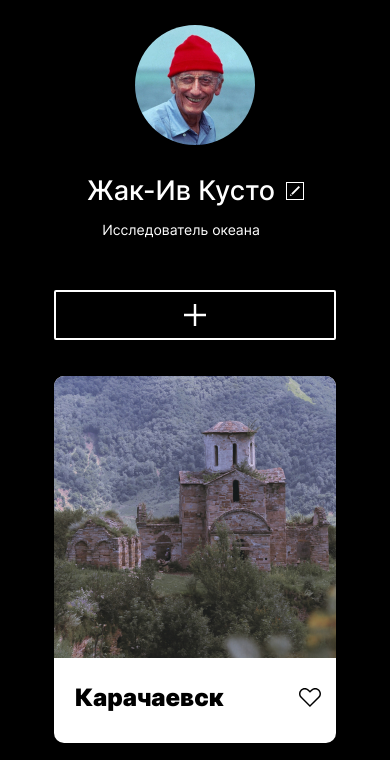
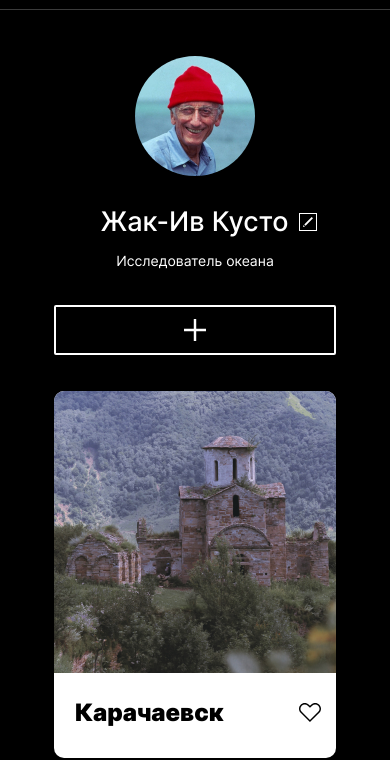
Before and after one commit to Ne-skrooomnaya/mesto, a plain HTML site: page index.html in a window 390 px wide. Shown: the part 74-834 px from the top of the page. Drawn offline with Linux system fonts and the light colour scheme.

Commit message:
3_проверка

```diff
--- a/blocks/avatar/__image/avatar__image.css
+++ b/blocks/avatar/__image/avatar__image.css
@@ -8,9 +8,16 @@
     margin-right: 30px;
 }
 
+@media screen and (max-width: 1023px) {
+    .avatar__image {
+        margin-left: 27px;
+    }
+}
+
 @media screen and (max-width: 767px) {
     .avatar__image {
         text-align: center;
         margin-right: 0px;
+        margin-left: 0px;
     }
 }
--- a/blocks/header/__logo/header__logo.css
+++ b/blocks/header/__logo/header__logo.css
@@ -2,12 +2,14 @@
     margin: 0;
     max-width: 142px;
     height: 33px;
+    margin-bottom: 41px;
 }
 
-@media screen and (max-width: 900px) {
+@media screen and (max-width: 1023px) {
     .header__logo {
         max-width: 104px;
         height: 24px;
         margin-left: 27px;
+        margin-bottom: 31px;
     }
 }
--- a/blocks/profile/__edit-button/profile__edit-button.css
+++ b/blocks/profile/__edit-button/profile__edit-button.css
@@ -11,7 +11,7 @@
     background-repeat: no-repeat;
     background-position: center;
     transition: .3s;
-    order: 1;
+    order: 2;
     cursor: pointer;
 }
 
@@ -23,5 +23,6 @@
     .profile__edit-button {
             width: 18px;
             height: 18px;
+            margin-right: 19px;
     }
 }
--- a/blocks/profile/__hobby/profile__hobby.css
+++ b/blocks/profile/__hobby/profile__hobby.css
@@ -1,16 +1,16 @@
 .profile__hobby {
     color: white;
-    display: flex;
+    display: block;
     align-items: center;
     margin: 0;
+    margin-top: 10px;
     padding: 0;
-    order: 2;
-    text-overflow: ellipsis;
-    white-space: nowrap;
-    overflow: hidden;
     font-weight: normal;
     font-size: 18px;
     line-height: 22px;
+    white-space: nowrap;
+    overflow: hidden;
+    text-overflow: ellipsis;
 }
 
 @media screen and (max-width: 767px) {
@@ -18,7 +18,6 @@
         font-size: 14px;
         line-height: 17px;
         text-align: center;
-        margin: 0 auto;
-        align-items: flex-start;
+        margin-top: 14px;
     }
 }
--- a/blocks/profile/__info/profile__info.css
+++ b/blocks/profile/__info/profile__info.css
@@ -1,22 +1,14 @@
 .profile__info {
-    display: grid;
-    grid-template-columns: 294px 1fr;
-    grid-template-rows: repeat(2, 1fr);
-    column-gap: 18px;
-    row-gap: 10px;
     margin-top: 22px;
     margin-bottom: 25px;
 }
 
 @media screen and (max-width: 767px) {
     .profile__info {
-        grid-template-columns: 189px 1fr;
-        row-gap: 14px;
         margin: 0 auto;
         margin-top: 22px;
         margin-bottom: 36px;
         text-align: center;
-        column-gap: 10px;
         max-width: 282px;
     }
 }
--- a/blocks/profile/__name/profile__name.css
+++ b/blocks/profile/__name/profile__name.css
@@ -5,6 +5,9 @@
     font-weight: 500;
     font-size: 42px;
     line-height: 48px;
+    text-overflow: ellipsis;
+    white-space: nowrap;
+    overflow: hidden;
     order: -1;
 }
 
@@ -12,5 +15,6 @@
     .profile__name {
         font-size: 27px;
         line-height: 33px;
+        margin-left: 46px;
     }
 }
--- /dev/null
+++ b/blocks/profile/__top/profile__top.css
@@ -0,0 +1,15 @@
+.profile__top {
+    display: grid;
+    grid-template-columns: 294px 1fr;
+    grid-template-rows: 1fr;
+    column-gap: 18px;
+}
+
+@media screen and (max-width: 767px) {
+    .profile__top {
+        grid-template-columns: 235px 1fr;
+        grid-template-rows: 1fr;
+        text-align: center;
+        column-gap: 10px;
+    }
+}
--- a/index.html
+++ b/index.html
@@ -18,9 +18,11 @@
           <img class="avatar__image" src="./images/avatar.jpg" alt="аватар">
         </div>
         <div class="profile__info">
-          <h1 class="profile__name">Жак-Ив Кусто</h1>
+          <div class="profile__top">
+            <h1 class="profile__name">Жак-Ив Кусто</h1>
+            <button type="button" class="profile__edit-button"></button>
+          </div>
           <p class="profile__hobby">Исследователь океана</p>
-            <button type="button" class="profile__edit-button"></button>
         </div>
           <button type="button" class="profile__add-button"></button>
       </section>
--- a/pages/index.css
+++ b/pages/index.css
@@ -13,6 +13,7 @@
 @import url(../blocks/profile/__name/profile__name.css);
 @import url(../blocks/profile/__info/profile__info.css);
 @import url(../blocks/profile/__hobby/profile__hobby.css);
+@import url(../blocks/profile/__top/profile__top.css);
 @import url(../blocks/profile/__edit-button/profile__edit-button.css);
 @import url(../blocks/profile/__add-button/profile__add-button.css);
 
```
